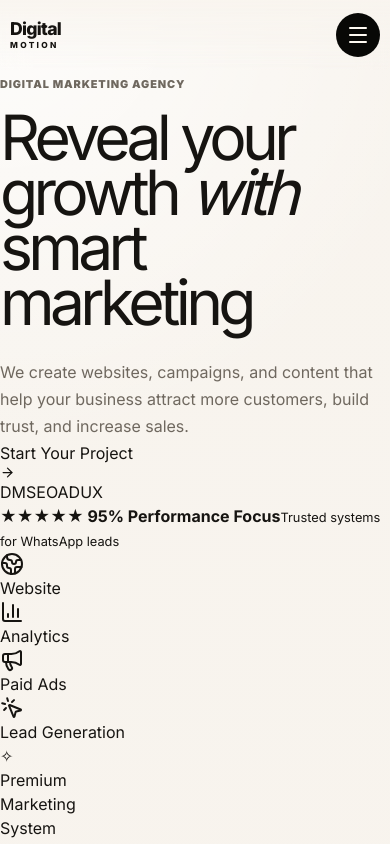
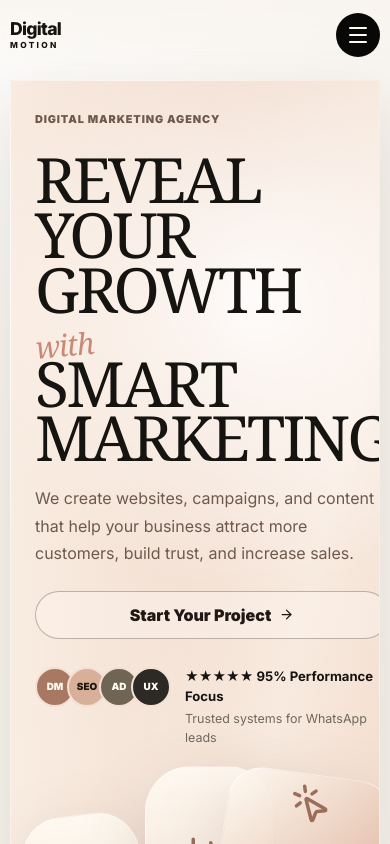
Before and after one commit to fasciola/digital-marketing-agency, a React (Vite) app: page / in a window 390 px wide. Shown: the top 844 px of the page. Built offline with nearby package versions, Linux system fonts and the light colour scheme.

Commit message:
Update hero styling to skincare-inspired layout

```diff
--- a/src/index.css
+++ b/src/index.css
@@ -14,6 +14,8 @@
   --cream: #fffaf2;
   --sand: #cdbda8;
   --olive: #726c55;
+  --peach: #f1d7c8;
+  --rose: #c98972;
   --shadow: 0 24px 70px rgba(50, 38, 25, 0.13);
 }
 
@@ -34,173 +36,104 @@ a { color: inherit; text-decoration: none; }
 button, a { -webkit-tap-highlight-color: transparent; }
 .container { width: min(1240px, calc(100% - 28px)); margin-inline: auto; }
 
-.site-header {
-  position: sticky;
-  top: 0;
-  z-index: 50;
-  padding: 18px 0 8px;
-  background: linear-gradient(180deg, rgba(248,244,238,.9), rgba(248,244,238,.45), transparent);
-  backdrop-filter: blur(14px);
-}
-
-.nav-shell {
-  width: min(1180px, calc(100% - 28px));
-  height: 54px;
-  margin-inline: auto;
-  display: flex;
-  align-items: center;
-  justify-content: space-between;
-  gap: 16px;
-}
-
-.brand {
-  display: inline-flex;
-  flex-direction: column;
-  line-height: .86;
-  font-weight: 800;
-  letter-spacing: -.04em;
-  font-size: 1.1rem;
-}
+.site-header { position: sticky; top: 0; z-index: 50; padding: 18px 0 8px; background: linear-gradient(180deg, rgba(248,244,238,.9), rgba(248,244,238,.45), transparent); backdrop-filter: blur(14px); }
+.nav-shell { width: min(1180px, calc(100% - 28px)); height: 54px; margin-inline: auto; display: flex; align-items: center; justify-content: space-between; gap: 16px; }
+.brand { display: inline-flex; flex-direction: column; line-height: .86; font-weight: 800; letter-spacing: -.04em; font-size: 1.1rem; }
 .brand small { text-transform: uppercase; letter-spacing: .28em; font-size: .52rem; margin-top: 6px; }
-
-.desktop-nav {
-  display: flex;
-  gap: 4px;
-  align-items: center;
-  padding: 5px;
-  border: 1px solid var(--line);
-  border-radius: 999px;
-  background: rgba(255,255,255,.48);
-}
-.desktop-nav a {
-  padding: 9px 12px;
-  border-radius: 999px;
-  color: #2b2722;
-  font-size: .68rem;
-  font-weight: 900;
-  text-transform: uppercase;
-  letter-spacing: -.02em;
-}
+.desktop-nav { display: flex; gap: 4px; align-items: center; padding: 5px; border: 1px solid var(--line); border-radius: 999px; background: rgba(255,255,255,.48); }
+.desktop-nav a { padding: 9px 12px; border-radius: 999px; color: #2b2722; font-size: .68rem; font-weight: 900; text-transform: uppercase; letter-spacing: -.02em; }
 .desktop-nav a:hover, .desktop-nav a:first-child { background: var(--cream); box-shadow: 0 6px 18px rgba(0,0,0,.06); }
-
-.book-btn, .dark-btn, .text-link {
-  display: inline-flex;
-  align-items: center;
-  justify-content: center;
-  gap: 8px;
-  border-radius: 999px;
-  font-weight: 900;
-  transition: transform .25s ease, box-shadow .25s ease;
-}
-.book-btn, .dark-btn {
-  min-height: 42px;
-  padding: 0 18px;
-  background: #050504;
-  color: #fffaf2;
-  box-shadow: 0 12px 30px rgba(0,0,0,.16);
-}
+.book-btn, .dark-btn, .text-link, .outline-shop-btn { display: inline-flex; align-items: center; justify-content: center; gap: 8px; border-radius: 999px; font-weight: 900; transition: transform .25s ease, box-shadow .25s ease; }
+.book-btn, .dark-btn { min-height: 42px; padding: 0 18px; background: #050504; color: #fffaf2; box-shadow: 0 12px 30px rgba(0,0,0,.16); }
 .book-btn { font-size: .68rem; text-transform: uppercase; }
 .text-link { min-height: 42px; padding: 0 10px; color: var(--muted); }
-.book-btn:hover, .dark-btn:hover { transform: translateY(-3px); box-shadow: 0 16px 38px rgba(0,0,0,.22); }
-
+.book-btn:hover, .dark-btn:hover, .outline-shop-btn:hover { transform: translateY(-3px); box-shadow: 0 16px 38px rgba(0,0,0,.22); }
 .menu-button { display: none; border: 0; background: var(--dark); color: var(--cream); border-radius: 999px; width: 44px; height: 44px; place-items: center; }
 .mobile-panel { display: none; width: min(1180px, calc(100% - 28px)); margin: 6px auto 0; padding: 10px; border-radius: 24px; background: rgba(255,255,255,.8); border: 1px solid var(--line); box-shadow: var(--shadow); }
 .mobile-panel a { display: block; padding: 13px; border-radius: 16px; color: var(--muted); font-weight: 800; }
 .mobile-panel a:hover { background: var(--cream); color: var(--ink); }
-
-.panel {
-  border: 1px solid var(--line);
-  background: rgba(255, 250, 242, 0.74);
-  border-radius: 24px;
-  box-shadow: var(--shadow);
-  backdrop-filter: blur(16px);
-}
-
-.label {
-  display: inline-flex;
-  margin: 0 0 18px;
-  color: var(--muted);
-  font-size: .68rem;
-  font-weight: 900;
-  text-transform: uppercase;
-  letter-spacing: .08em;
-}
-
+.panel { border: 1px solid var(--line); background: rgba(255, 250, 242, 0.74); border-radius: 24px; box-shadow: var(--shadow); backdrop-filter: blur(16px); }
+.label { display: inline-flex; margin: 0 0 18px; color: var(--muted); font-size: .68rem; font-weight: 900; text-transform: uppercase; letter-spacing: .08em; }
 h1, h2, h3, p { margin-top: 0; }
 h1 { font-size: clamp(3.2rem, 7.2vw, 6.7rem); line-height: .88; letter-spacing: -.075em; margin-bottom: 28px; }
 h2 { font-size: clamp(2.15rem, 4.6vw, 4.4rem); line-height: .95; letter-spacing: -.065em; margin-bottom: 18px; }
 h3 { font-size: 1.22rem; line-height: 1.1; letter-spacing: -.045em; margin-bottom: 12px; }
 p { color: var(--muted); line-height: 1.7; }
 
-.hero-section {
+.beauty-hero {
+  position: relative;
   width: min(1320px, calc(100% - 24px));
+  min-height: calc(100svh - 88px);
   margin: 10px auto 0;
-  min-height: calc(100svh - 92px);
+  overflow: hidden;
+  border-radius: 0 0 34px 34px;
+  background:
+    radial-gradient(circle at 66% 18%, rgba(255,255,255,.9), transparent 18rem),
+    linear-gradient(104deg, #efd6c8 0%, #f2ddcf 39%, #f8eadf 63%, #efd3c2 100%);
+  box-shadow: var(--shadow);
+  border: 1px solid rgba(255,255,255,.56);
+  padding: clamp(30px, 5vw, 66px);
   display: grid;
-  grid-template-columns: 1.05fr 1.08fr .9fr;
-  gap: 14px;
-  align-items: stretch;
+  grid-template-columns: .9fr 1.1fr;
+  align-items: center;
+  isolation: isolate;
 }
-.hero-left { padding: clamp(28px, 4vw, 58px); display: flex; flex-direction: column; justify-content: center; }
-.decor-line { width: 160px; height: 34px; border: 1px solid var(--line); border-radius: 999px; margin: 8px 0 28px; position: relative; }
-.decor-line::before, .decor-line::after { content: ''; position: absolute; left: 12px; right: 12px; height: 1px; background: var(--line); }
-.decor-line::before { top: 11px; } .decor-line::after { bottom: 11px; }
-.hero-actions { display: flex; gap: 12px; flex-wrap: wrap; margin-top: 22px; }
+.beauty-hero::before { content: ''; position: absolute; inset: 0; background: linear-gradient(90deg, rgba(255,250,242,.58), transparent 58%); z-index: -1; }
+.beauty-copy { max-width: 640px; z-index: 3; }
+.beauty-copy h1 { max-width: 760px; margin-bottom: 20px; font-family: Georgia, 'Times New Roman', serif; font-weight: 500; text-transform: uppercase; letter-spacing: -.045em; font-size: clamp(3rem, 7.2vw, 7.2rem); }
+.beauty-copy h1 em { display: inline-block; margin-inline: .1em; color: var(--rose); font-family: Georgia, 'Times New Roman', serif; font-size: .48em; font-style: italic; font-weight: 400; text-transform: lowercase; letter-spacing: -.04em; transform: translateY(-.12em) rotate(-5deg); }
+.beauty-copy p { max-width: 520px; margin-bottom: 24px; color: #6e594d; }
+.outline-shop-btn { min-height: 48px; padding: 0 20px; border: 1px solid rgba(22,20,17,.28); color: #211814; background: rgba(255,250,242,.34); }
+.rating-row { display: flex; align-items: center; gap: 14px; margin-top: clamp(30px, 8vw, 88px); }
+.avatar-stack { display: flex; }
+.avatar-stack span { width: 40px; height: 40px; display: grid; place-items: center; margin-left: -8px; border-radius: 999px; border: 2px solid #f4e0d4; background: #2d2924; color: var(--cream); font-size: .62rem; font-weight: 900; }
+.avatar-stack span:first-child { margin-left: 0; background: #a97862; }
+.avatar-stack span:nth-child(2) { background: #d8b09a; color: #211814; }
+.avatar-stack span:nth-child(3) { background: #706454; }
+.rating-row strong, .rating-row small { display: block; }
+.rating-row strong { font-size: .82rem; }
+.rating-row small { color: var(--muted); font-size: .78rem; margin-top: 4px; }
+.beauty-visual { position: relative; min-height: 560px; z-index: 2; }
+.beauty-visual::before { content: ''; position: absolute; right: -8%; top: 4%; width: min(68vw, 680px); height: min(68vw, 680px); border-radius: 999px; background: radial-gradient(circle, rgba(255,255,255,.64), rgba(255,255,255,.18) 45%, transparent 67%); }
+.hero-product, .hand-card { position: absolute; display: grid; place-items: center; text-align: center; border: 1px solid rgba(255,255,255,.6); background: linear-gradient(180deg, rgba(255,250,242,.9), rgba(236,205,187,.78)); box-shadow: 0 24px 70px rgba(98,66,48,.18); color: #35261e; }
+.hero-product svg, .hand-card svg { width: 42px; height: 42px; margin-bottom: 12px; color: #9c6d58; }
+.hero-product span, .hand-card span { font-weight: 900; letter-spacing: -.04em; }
+.product-one { width: 150px; height: 380px; border-radius: 42px; left: 12%; top: 18%; transform: rotate(-7deg); }
+.product-two { width: 170px; height: 430px; border-radius: 46px; left: 36%; top: 6%; background: linear-gradient(180deg, rgba(255,250,242,.92), rgba(229,197,178,.86)); }
+.product-three { width: 210px; height: 250px; border-radius: 45px; right: 4%; bottom: 11%; transform: rotate(7deg); }
+.hand-card { right: 0; top: 8%; width: 230px; height: 150px; border-radius: 34px; transform: rotate(8deg); background: linear-gradient(135deg, rgba(255,250,242,.95), rgba(218,173,150,.78)); }
+.spark-star { position: absolute; left: 9%; top: 44%; color: #8c6658; font-family: Georgia, serif; font-size: clamp(3rem, 7vw, 6rem); opacity: .8; }
+.round-badge { position: absolute; left: 38%; bottom: 14%; width: 138px; height: 138px; display: grid; place-items: center; border-radius: 999px; background: rgba(255,250,242,.92); border: 1px solid rgba(22,20,17,.08); box-shadow: 0 20px 55px rgba(98,66,48,.16); text-align: center; text-transform: uppercase; font-size: .62rem; line-height: 1.45; font-weight: 900; letter-spacing: .12em; z-index: 4; }
+.round-badge::before { content: ''; position: absolute; inset: 12px; border: 1px dashed rgba(22,20,17,.28); border-radius: inherit; }
+.bottom-video-card { position: absolute; right: 26px; bottom: 20px; width: min(520px, 46%); min-height: 138px; display: flex; align-items: center; gap: 18px; padding: 22px 28px; border-radius: 42px 42px 0 0; background: linear-gradient(135deg, rgba(255,250,242,.82), rgba(172,143,119,.62)); border: 1px solid rgba(255,255,255,.62); box-shadow: 0 20px 60px rgba(98,66,48,.2); z-index: 5; backdrop-filter: blur(16px); }
+.play-button { width: 58px; height: 58px; display: grid; place-items: center; border-radius: 999px; background: rgba(255,250,242,.9); color: #9c6d58; box-shadow: 0 12px 32px rgba(0,0,0,.12); }
+.bottom-video-card strong, .bottom-video-card span { display: block; }
+.bottom-video-card span { color: var(--muted); font-size: .86rem; margin-top: 5px; }
 
+.hero-section { display: none; }
 .image-panel { position: relative; overflow: hidden; background: linear-gradient(135deg, #d8cab7, #f7f0e6 52%, #a99780); }
 .image-panel::before { content: ''; position: absolute; inset: 0; background: radial-gradient(circle at 60% 25%, rgba(255,255,255,.75), transparent 16rem), linear-gradient(120deg, transparent, rgba(255,255,255,.36)); }
-.hero-image { min-height: 600px; display: grid; place-items: center; }
-.mock-site {
-  position: relative;
-  z-index: 1;
-  width: min(88%, 460px);
-  min-height: 380px;
-  border-radius: 34px;
-  padding: 26px;
-  background: rgba(255,250,242,.58);
-  border: 1px solid rgba(255,255,255,.55);
-  box-shadow: 0 30px 90px rgba(45,34,22,.2);
-}
-.mock-nav { display: flex; gap: 8px; margin-bottom: 36px; }
-.mock-nav span { width: 38px; height: 8px; border-radius: 999px; background: rgba(22,20,17,.18); }
-.mock-title { font-size: clamp(2.4rem, 5vw, 5rem); font-weight: 900; letter-spacing: -.08em; line-height: .86; }
-.mock-chart { height: 160px; display: flex; align-items: end; gap: 13px; margin-top: 34px; }
-.mock-chart i { flex: 1; border-radius: 999px 999px 10px 10px; background: linear-gradient(180deg, #15120f, #7b6d5b); }
-.mock-chart i:nth-child(1) { height: 45%; } .mock-chart i:nth-child(2) { height: 68%; } .mock-chart i:nth-child(3) { height: 55%; } .mock-chart i:nth-child(4) { height: 88%; } .mock-chart i:nth-child(5) { height: 72%; }
-.floating-note { position: absolute; right: 20px; top: 74px; width: 170px; padding: 18px; border-radius: 18px; background: var(--cream); box-shadow: 0 20px 55px rgba(0,0,0,.15); }
-.floating-note strong { display: block; font-size: 2rem; letter-spacing: -.06em; }
-.floating-note span { color: var(--muted); font-size: .82rem; }
-
-.hero-right { padding: 34px; display: flex; flex-direction: column; justify-content: center; }
+.intro-grid { display: grid; grid-template-columns: 1.1fr .75fr .75fr; gap: 14px; margin-top: 14px; }
+.intro-large, .intro-card { padding: 34px; min-height: 310px; }
+.intro-card { display: flex; flex-direction: column; justify-content: space-between; }
+.intro-card svg { color: var(--olive); }
+.intro-card a { display: inline-flex; align-items: center; gap: 8px; color: var(--muted); font-size: .75rem; text-transform: uppercase; font-weight: 900; }
+.section { position: relative; padding: 88px 0; overflow: hidden; isolation: isolate; }
+.video-section { margin-top: 14px; background: var(--paper); }
+.section-video { position: absolute; inset: 0; width: 100%; height: 100%; object-fit: cover; z-index: -3; opacity: .18; filter: grayscale(.2) sepia(.28) saturate(.78); }
+.section-video-overlay { position: absolute; inset: 0; z-index: -2; background: linear-gradient(180deg, rgba(243,238,231,.88), rgba(243,238,231,.78)); }
+.section-head { max-width: 860px; margin-bottom: 34px; }
+.services-grid { display: grid; grid-template-columns: repeat(4, 1fr); gap: 14px; }
+.service-card { padding: 26px; min-height: 245px; transition: transform .25s ease; }
+.service-card:hover, .pricing-card:hover, .process-card:hover, .reason-card:hover { transform: translateY(-6px); }
+.service-card svg { width: 34px; height: 34px; margin-bottom: 24px; color: var(--olive); }
+.projects-section { display: grid; grid-template-columns: .72fr 1.28fr; gap: 14px; margin-top: 14px; align-items: stretch; }
+.projects-copy, .project-preview { padding: 38px; }
 .project-list { list-style: none; padding: 0; margin: 0; display: grid; gap: 14px; }
 .project-list li { padding-left: 18px; border-left: 2px solid var(--line); cursor: pointer; transition: .2s ease; }
 .project-list li.active, .project-list li:hover { border-color: var(--dark); transform: translateX(3px); }
 .project-list span { display: block; color: var(--muted); font-size: .72rem; }
 .project-list strong { display: block; margin-top: 3px; font-size: .92rem; }
-.featured-card { margin-top: 28px; min-height: 250px; border-radius: 22px; background: linear-gradient(135deg, #9d8a73, #d8c8b2); position: relative; overflow: hidden; }
-.featured-card::before { content: ''; position: absolute; inset: 0; background: radial-gradient(circle at 70% 30%, rgba(255,255,255,.5), transparent 11rem); }
-.mini-card { position: relative; margin: 20px; max-width: 220px; padding: 18px; border-radius: 18px; background: rgba(255,250,242,.92); box-shadow: 0 18px 45px rgba(0,0,0,.12); }
-.mini-card span, .mini-card a { display: block; color: var(--muted); font-size: .82rem; margin-top: 8px; }
-
-.intro-grid { display: grid; grid-template-columns: 1.1fr .75fr .75fr; gap: 14px; margin-top: 14px; }
-.intro-large, .intro-card { padding: 34px; min-height: 310px; }
-.intro-card { display: flex; flex-direction: column; justify-content: space-between; }
-.intro-card svg { color: var(--olive); }
-.intro-card a { display: inline-flex; align-items: center; gap: 8px; color: var(--muted); font-size: .75rem; text-transform: uppercase; font-weight: 900; }
-
-.section { position: relative; padding: 88px 0; overflow: hidden; isolation: isolate; }
-.video-section { margin-top: 14px; background: var(--paper); }
-.section-video { position: absolute; inset: 0; width: 100%; height: 100%; object-fit: cover; z-index: -3; opacity: .18; filter: grayscale(.2) sepia(.28) saturate(.78); }
-.section-video-overlay { position: absolute; inset: 0; z-index: -2; background: linear-gradient(180deg, rgba(243,238,231,.88), rgba(243,238,231,.78)); }
-.section-head { max-width: 860px; margin-bottom: 34px; }
-
-.services-grid { display: grid; grid-template-columns: repeat(4, 1fr); gap: 14px; }
-.service-card { padding: 26px; min-height: 245px; transition: transform .25s ease; }
-.service-card:hover, .pricing-card:hover, .process-card:hover, .reason-card:hover { transform: translateY(-6px); }
-.service-card svg { width: 34px; height: 34px; margin-bottom: 24px; color: var(--olive); }
-
-.projects-section { display: grid; grid-template-columns: .72fr 1.28fr; gap: 14px; margin-top: 14px; align-items: stretch; }
-.projects-copy, .project-preview { padding: 38px; }
 .project-list.large { gap: 18px; }
 .project-preview { min-height: 610px; display: flex; flex-direction: column; justify-content: flex-end; }
 .preview-note { position: relative; z-index: 2; width: min(300px, 90%); padding: 22px; border-radius: 20px; background: var(--cream); box-shadow: 0 20px 55px rgba(0,0,0,.16); margin-bottom: auto; }
@@ -210,23 +143,19 @@ p { color: var(--muted); line-height: 1.7; }
 .browser-card div { position: absolute; left: 38px; right: 38px; height: 16px; border-radius: 999px; background: rgba(22,20,17,.16); }
 .browser-card div:nth-child(1) { top: 46px; width: 48%; } .browser-card div:nth-child(2) { top: 86px; width: 70%; } .browser-card div:nth-child(3) { top: 126px; width: 34%; }
 .preview-meta { position: relative; z-index: 2; display: grid; grid-template-columns: repeat(4, 1fr); gap: 1px; padding: 15px; border-radius: 18px; background: rgba(22,20,17,.72); color: var(--cream); font-size: .75rem; }
-
 .split-section { display: grid; grid-template-columns: .88fr 1.12fr; gap: 14px; align-items: center; }
 .soft-panel { padding: 38px; }
 .reason-grid { display: grid; grid-template-columns: repeat(2, 1fr); gap: 14px; }
 .reason-card { padding: 22px; min-height: 100px; display: flex; align-items: center; gap: 12px; font-weight: 800; }
 .reason-card svg { color: var(--olive); flex: 0 0 auto; }
-
 .process-grid, .pricing-grid { display: grid; grid-template-columns: repeat(4, 1fr); gap: 14px; }
 .process-card { padding: 26px; min-height: 270px; }
 .process-card > span { display: block; margin-bottom: 40px; font-size: 2.6rem; font-weight: 900; letter-spacing: -.07em; color: #b8a995; }
-
 .stats-strip { margin-top: 14px; display: grid; grid-template-columns: repeat(4, 1fr); background: rgba(255,250,242,.82); border: 1px solid var(--line); border-radius: 24px; box-shadow: var(--shadow); overflow: hidden; }
 .stat { min-height: 132px; padding: 28px; display: grid; place-items: center; text-align: center; border-right: 1px solid var(--line); }
 .stat:last-child { border-right: 0; }
 .stat strong { font-size: 2.6rem; letter-spacing: -.07em; }
 .stat span { color: var(--muted); font-size: .85rem; }
-
 .testimonial-section { padding: 88px 0; text-align: center; }
 .testimonial-title { max-width: 560px; margin-inline: auto; }
 .testimonial-cards { display: flex; justify-content: center; gap: 14px; flex-wrap: wrap; margin-top: 28px; }
@@ -234,7 +163,6 @@ p { color: var(--muted); line-height: 1.7; }
 .avatar { width: 66px; height: 66px; border-radius: 22px; display: grid; place-items: center; background: #b9aa96; color: var(--cream); font-size: 1.6rem; font-weight: 900; margin-bottom: 18px; }
 .testimonial-card strong, .testimonial-card span { display: block; }
 .testimonial-card span { color: var(--muted); margin-top: 4px; }
-
 .pricing-grid { grid-template-columns: repeat(3, 1fr); }
 .pricing-card { position: relative; padding: 30px; min-height: 470px; display: flex; flex-direction: column; }
 .pricing-card.featured { background: #e7dccd; }
@@ -243,13 +171,11 @@ p { color: var(--muted); line-height: 1.7; }
 .pricing-card ul { list-style: none; padding: 0; margin: 0 0 26px; display: grid; gap: 12px; }
 .pricing-card li { display: flex; gap: 8px; color: var(--muted); line-height: 1.5; }
 .pricing-card .dark-btn { margin-top: auto; }
-
 .final-cta { display: grid; grid-template-columns: .85fr 1.15fr; gap: 14px; margin-top: 14px; margin-bottom: 14px; }
 .cta-copy { padding: 44px; display: flex; flex-direction: column; justify-content: center; }
 .cta-image { min-height: 360px; display: grid; place-items: center; color: var(--cream); background: linear-gradient(135deg, #80715f, #cdbda8); }
 .cta-image svg { width: 80px; height: 80px; position: relative; z-index: 1; }
 .cta-image span { position: relative; z-index: 1; font-size: 1.7rem; font-weight: 900; letter-spacing: -.05em; }
-
 .footer { margin-top: 14px; padding: 56px 0 28px; background: #11100e; color: var(--cream); }
 .footer-grid { display: grid; grid-template-columns: 1.3fr .8fr 1fr; gap: 32px; }
 .footer p, .footer a, .footer span { color: rgba(255,250,242,.68); display: block; margin-bottom: 10px; }
@@ -259,22 +185,31 @@ p { color: var(--muted); line-height: 1.7; }
 @media (max-width: 1100px) {
   .desktop-nav, .book-btn { display: none; }
   .menu-button, .mobile-panel { display: grid; }
-  .hero-section, .intro-grid, .projects-section, .split-section, .final-cta { grid-template-columns: 1fr; }
-  .hero-image { min-height: 520px; }
+  .beauty-hero, .intro-grid, .projects-section, .split-section, .final-cta { grid-template-columns: 1fr; }
+  .beauty-visual { min-height: 460px; }
+  .round-badge { left: auto; right: 24px; bottom: 172px; }
+  .bottom-video-card { position: relative; right: auto; bottom: auto; width: 100%; margin-top: 18px; grid-column: 1 / -1; }
   .services-grid, .process-grid { grid-template-columns: repeat(2, 1fr); }
 }
 
 @media (max-width: 720px) {
-  .container, .hero-section, .nav-shell, .mobile-panel { width: min(100% - 20px, 1240px); }
+  .container, .beauty-hero, .nav-shell, .mobile-panel { width: min(100% - 20px, 1240px); }
   .site-header { padding-top: 8px; }
-  .hero-section { min-height: auto; }
+  .beauty-hero { min-height: auto; padding: 24px; border-radius: 0 0 28px 28px; }
+  .beauty-copy h1 { font-size: clamp(3.25rem, 16vw, 4.9rem); }
+  .beauty-copy h1 em { display: block; margin: 6px 0; }
+  .outline-shop-btn, .dark-btn, .text-link { width: 100%; }
+  .rating-row { margin-top: 28px; align-items: flex-start; }
+  .beauty-visual { min-height: 400px; margin-top: 10px; }
+  .product-one { left: 0; top: 14%; width: 118px; height: 300px; }
+  .product-two { left: 31%; top: 2%; width: 128px; height: 350px; }
+  .product-three { right: 0; bottom: 10%; width: 156px; height: 190px; }
+  .hand-card { right: 0; top: 4%; width: 165px; height: 112px; }
+  .round-badge { width: 104px; height: 104px; right: 16px; bottom: 132px; font-size: .5rem; }
+  .bottom-video-card { min-height: 112px; padding: 18px; border-radius: 28px; }
+  .play-button { width: 48px; height: 48px; }
   .hero-left, .hero-right, .projects-copy, .project-preview, .soft-panel, .cta-copy, .intro-large, .intro-card { padding: 24px; }
-  h1 { font-size: clamp(3.1rem, 16vw, 4.6rem); }
   h2 { font-size: clamp(2.2rem, 12vw, 3.2rem); }
-  .hero-actions, .dark-btn, .text-link { width: 100%; }
-  .hero-image { min-height: 420px; }
-  .mock-site { min-height: 315px; }
-  .floating-note { right: 12px; top: 58px; width: 142px; }
   .services-grid, .process-grid, .reason-grid, .pricing-grid, .stats-strip, .footer-grid, .preview-meta { grid-template-columns: 1fr; }
   .stat { border-right: 0; border-bottom: 1px solid var(--line); }
   .stat:last-child { border-bottom: 0; }
```
